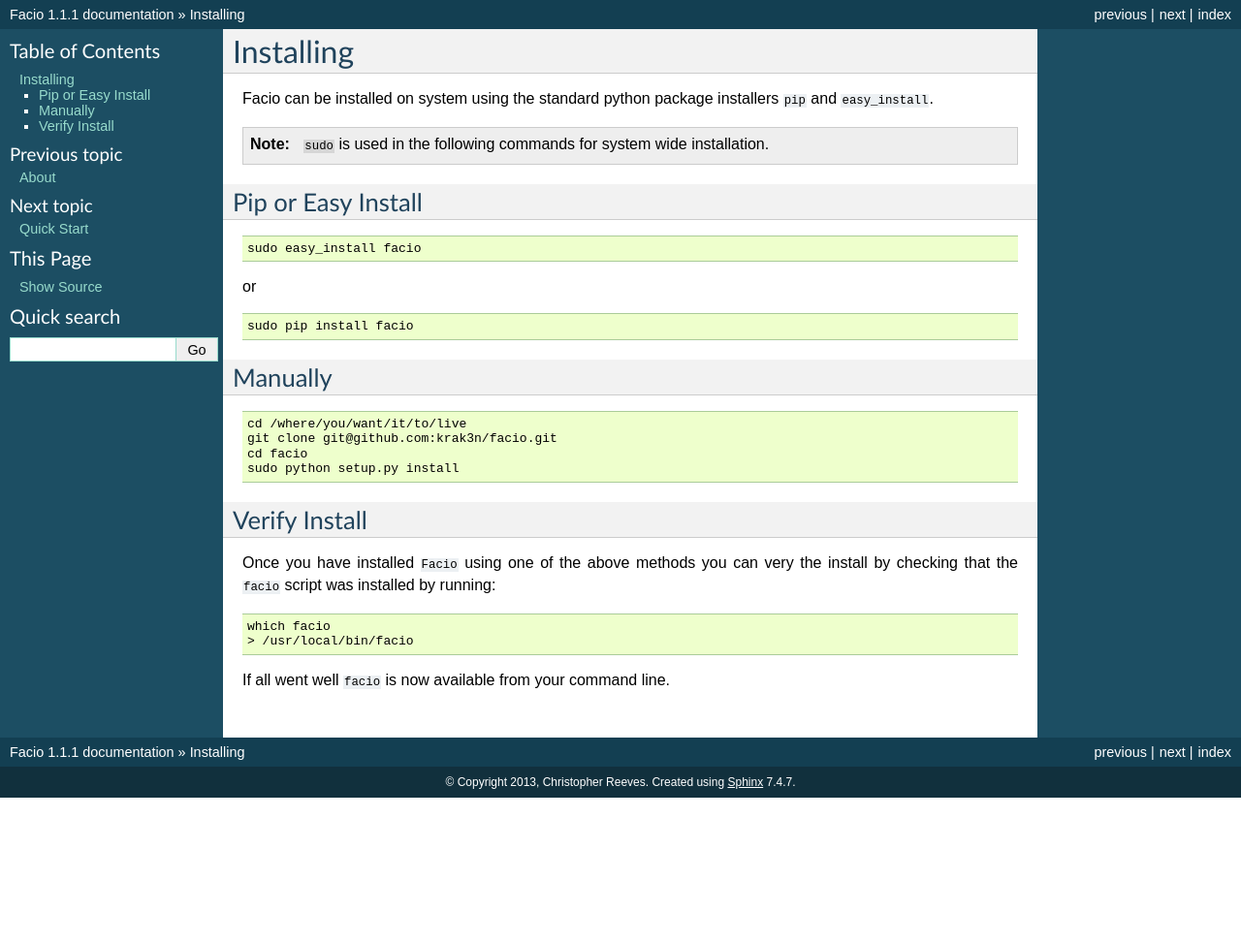
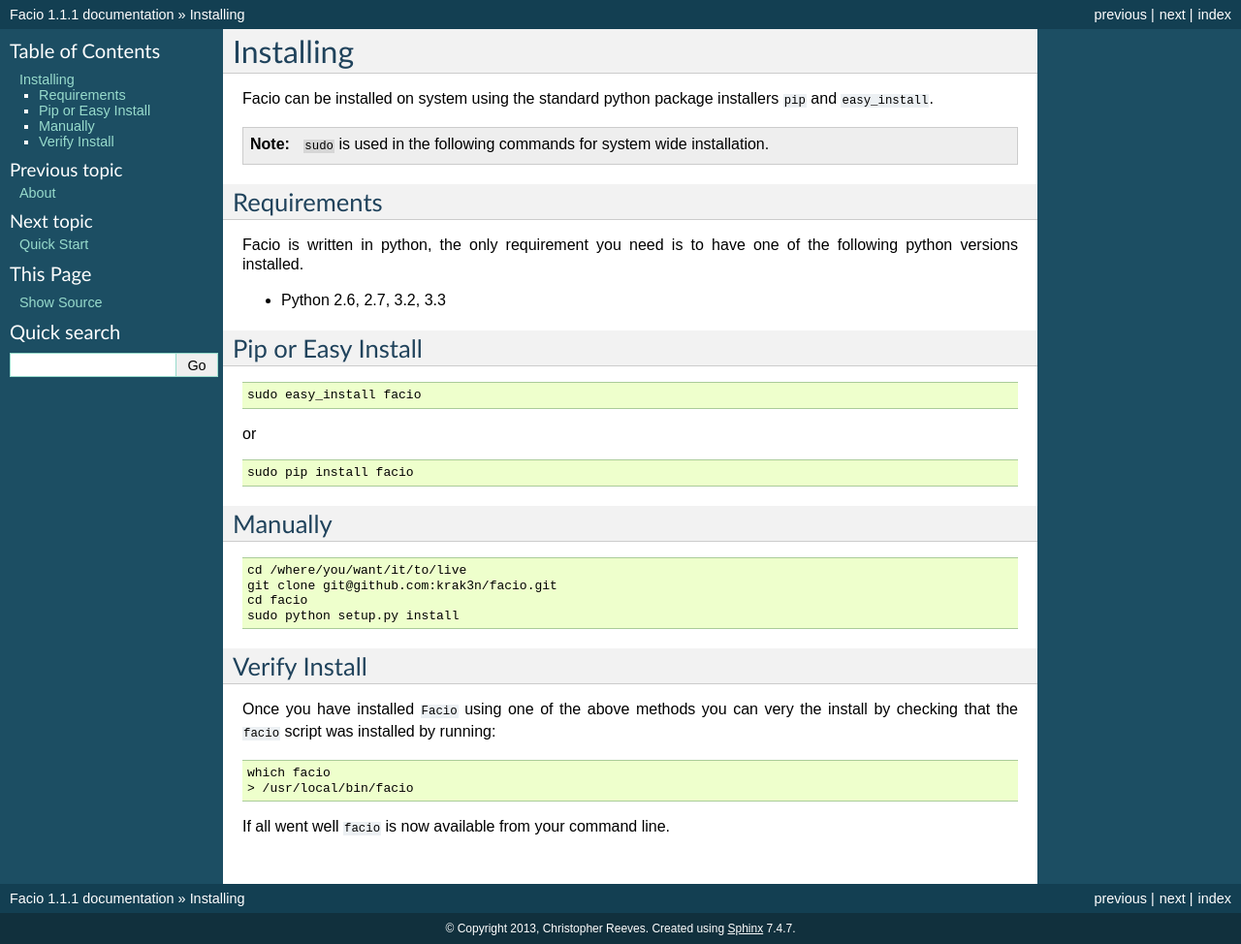
Before and after one commit to krak3n/Facio, a Sphinx documentation site: the page built from docs/install.rst, in a window 1280 px wide. Shown: the whole page at 97% size. Built offline with Sphinx 7.4.7, drawn with Linux system fonts in a browser that asks for light colours; before the commit the page ends 900 px from its top, so only the background shows below that.

Commit message:
Added requirements to install guide

```diff
--- a/docs/install.rst
+++ b/docs/install.rst
@@ -7,6 +7,14 @@
 .. note::
 
     ``sudo`` is used in the following commands for system wide installation.
+
+Requirements
+------------
+
+Facio is written in python, the only requirement you need is to have one of the
+following python versions installed.
+
+* Python 2.6, 2.7, 3.2, 3.3
 
 Pip or Easy Install
 -------------------
```
